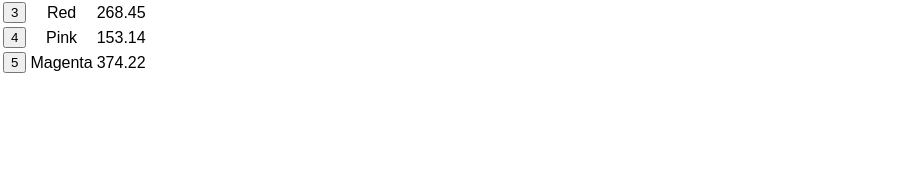
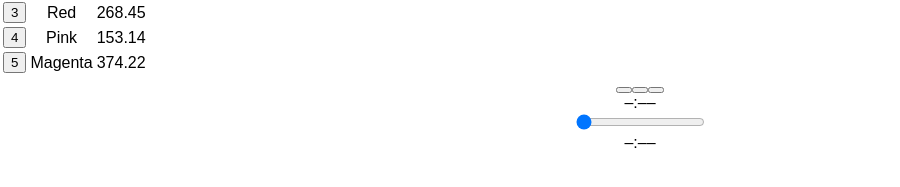
Before and after one commit to lizalepage/react-bloc-jams, a React (Create React App) app: page /album/the-colors in a window 1280 px wide. Shown: the part 579-766 px from the top of the page, without its empty margins (0-900 px from the left). Built offline with nearby package versions, Linux system fonts and the light colour scheme; the HTML template or start-up script is replaced by a standard one.

Commit message:
checkpoint player bar done

```diff
--- a/src/components/Album.js
+++ b/src/components/Album.js
@@ -1,5 +1,6 @@
 import React, { Component } from 'react';
 import albumData from './../data/albums';
+import PlayerBar from './PlayerBar';
 
 class Album extends Component {
   constructor(props) {
@@ -44,6 +45,14 @@
       }
       }
 
+    handlePrevClick() {
+      const currentIndex = this.state.album.songs.findIndex(song => this.state.currentSong === song);
+      const newIndex = Math.max(0, currentIndex - 1);
+      const newSong = this.state.album.songs[newIndex];
+      this.setSong(newSong);
+      this.play(newSong);
+    }
+
 
   render(){
     return (
@@ -80,6 +89,13 @@
         }
           </tbody>
         </table>
+        <PlayerBar
+          isPlaying={this.state.isPlaying}
+          currentSong={this.state.currentSong}
+          handleSongClick={() => this.handleSongClick(this.state.currentSong)}
+          handlePrevClick={() => this.handlePrevClick()}
+
+          />
 
       </section>
     );
--- /dev/null
+++ b/src/components/PlayerBar.js
@@ -0,0 +1,28 @@
+import React, { Component } from 'react';
+
+class PlayerBar extends Component {
+  render() {
+    return(
+      <section className="player-bar">
+        <section id="buttons">
+          <button id="previous" onClick={this.props.handlePrevClick}>
+            <span className="ion-skip-backward"></span>
+          </button>
+          <button id="play-pause" onClick={this.props.handleSongClick}>
+            <span className={this.props.isPlaying ? 'ion-pause' : 'ion-play'}></span>
+          </button>
+          <button id="next">
+            <span className="ion-skip-forward"></span>
+          </button>
+        </section>
+        <section id="time-control">
+          <div className="current-time">–:––</div>
+          <input type="range" className="seek-bar" value="0" />
+          <div className="total-time">–:––</div>
+        </section>
+      </section>
+    );
+  }
+}
+
+export default PlayerBar;
```
